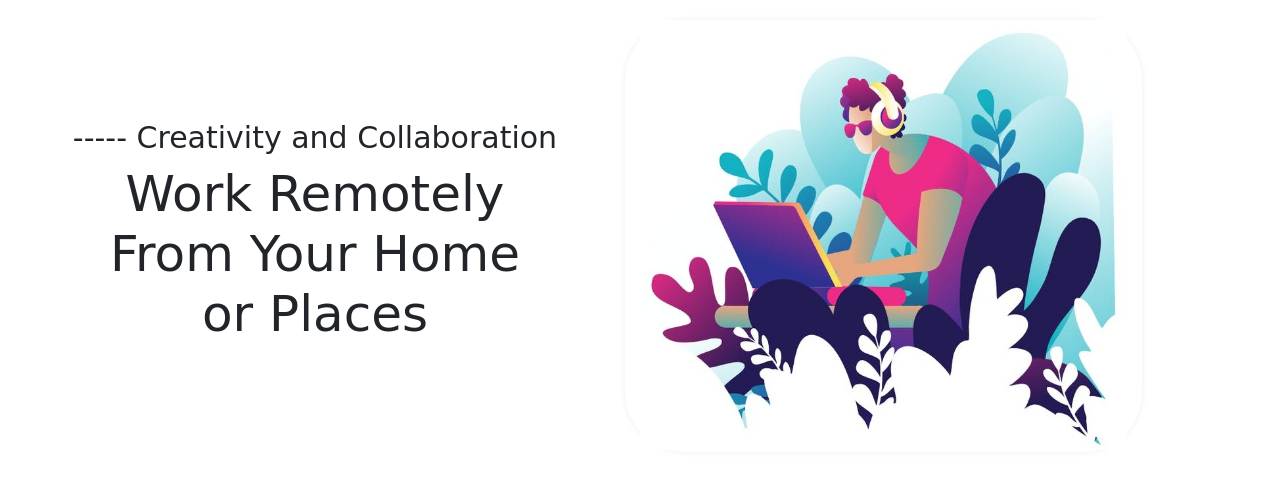
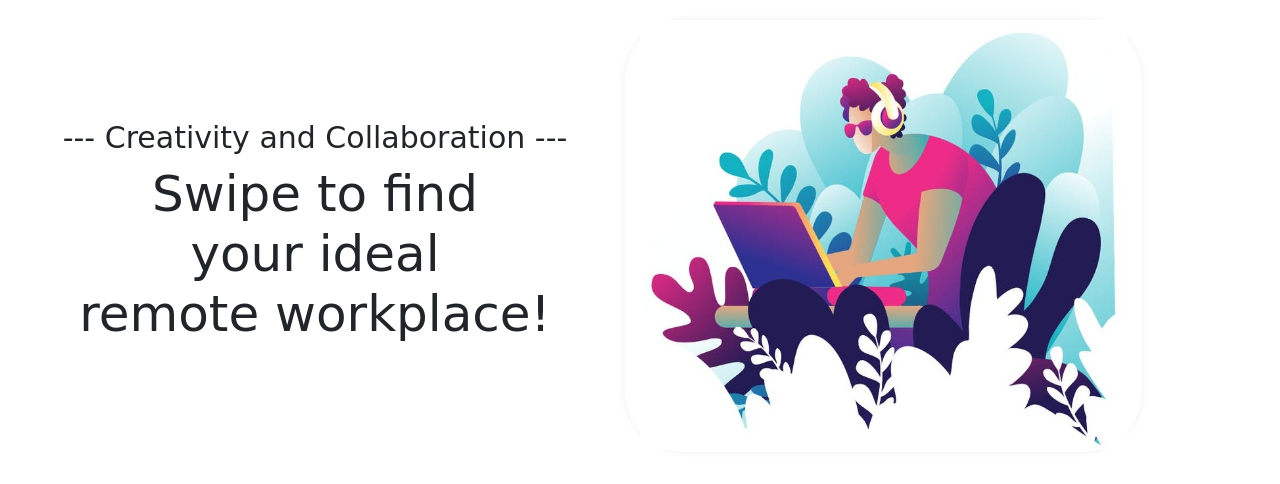
Before and after one commit to pratishrai/Swype, a Django app: page / in a window 1280 px wide. Shown: the part 60-544 px from the top of the page. Run offline with Django 3.2, Linux system fonts and the light colour scheme; some libraries are stand-ins or nearby versions; some web fonts are replaced.

Commit message:
Change tagline

```diff
--- a/templates/base.html
+++ b/templates/base.html
@@ -2,7 +2,7 @@
 {% load static %}
 <html lang="en">
 <head>
-    <!-- <link rel="icon" sizes="180x180" href="{% static 'images/logo.png' %}"> -->
+    <link rel="icon" sizes="180x180" href="{% static 'img/logo.png' %}">
     <!-- Required meta tags -->
     <meta charset="utf-8"/>
     <meta content="width=device-width, initial-scale=1, shrink-to-fit=no" name="viewport"/>
--- a/templates/home.html
+++ b/templates/home.html
@@ -12,8 +12,8 @@
     <div class="row container-fluid home">
     <div class="col-md-6 intro">
         <div class="subintro">
-            <h4>----- Creativity and Collaboration</h4>
-            <h1>Work Remotely<br>From Your Home <br>or Places</h1>
+            <h4>--- Creativity and Collaboration ---</h4>
+            <h1>Swipe to find<br>your ideal<br>remote workplace!</h1>
         </div>
     </div>
     <div class="col-md-5 intro-image">
```
Also changed, not shown: static/img/logo.png (added).
